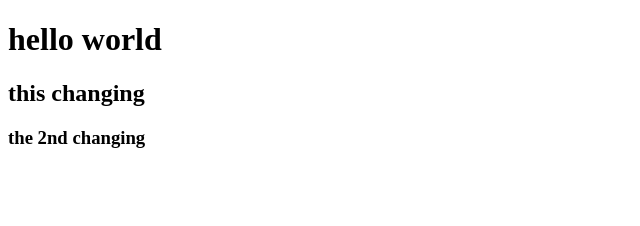
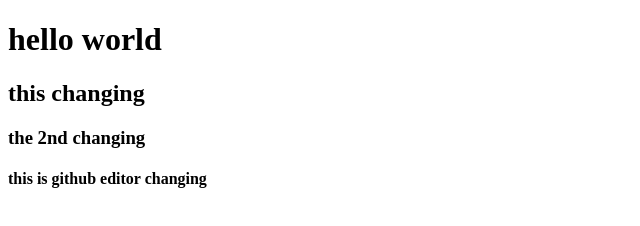
Before and after one commit to hemrajjhariya1/git-sample, a plain HTML site: page index.html in a window 1280 px wide. Shown: the whole page, without its empty margins (0-640 px from the left). Drawn offline with Linux system fonts and the light colour scheme.

Commit message:
Update index.html

```diff
--- a/index.html
+++ b/index.html
@@ -9,5 +9,6 @@
     <h1> hello world </h1>
     <h2> this changing</h2>
     <h3> the 2nd changing</h3>
+    <h4> this is github editor changing</h4>
 </body>
 </html>
```
